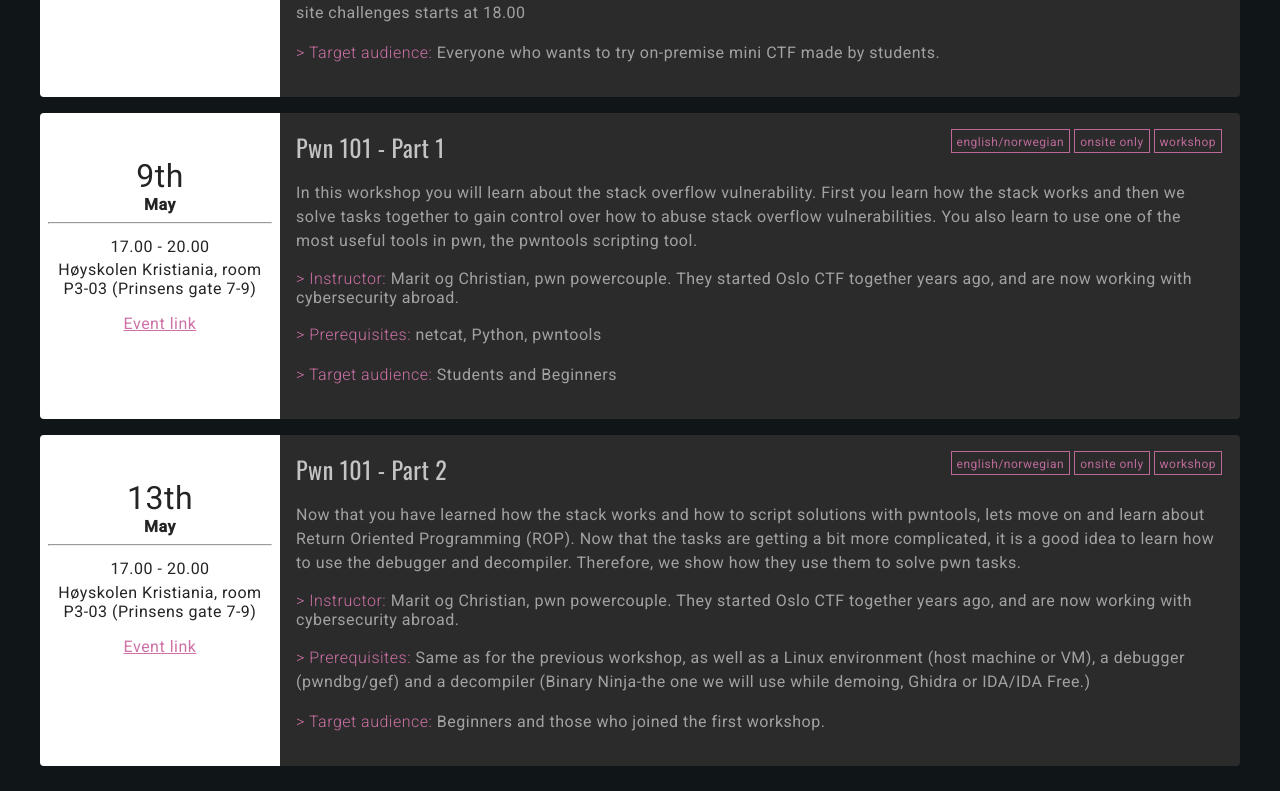
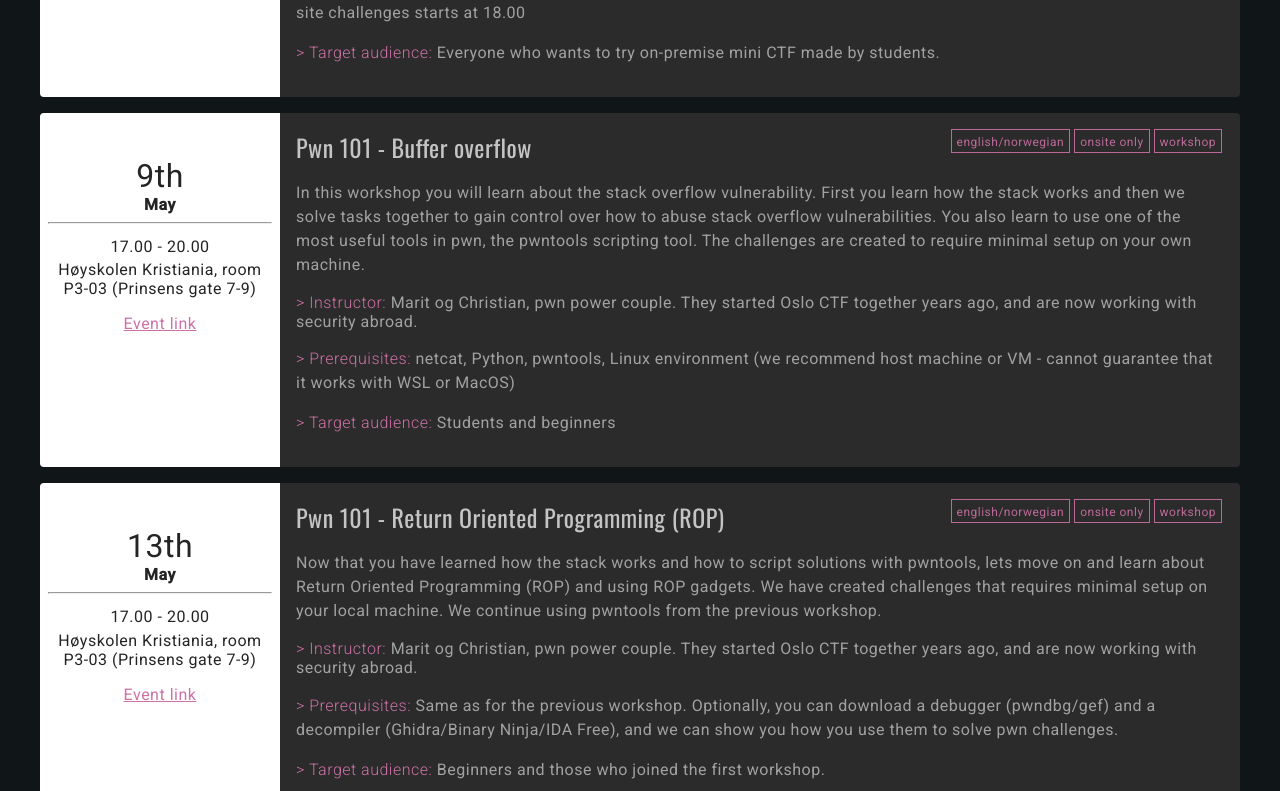
Before and after one commit to Oslo-CTF/osloctf.github.io, a Vue app: page / in a window 1280 px wide. Shown: the part 1909-2700 px from the top of the page. Built offline with nearby package versions, Linux system fonts and the light colour scheme.

Commit message:
update pwn workshop description (#175)

```diff
--- a/src/components/EventItems.vue
+++ b/src/components/EventItems.vue
@@ -134,11 +134,11 @@ export default {
 				language: 'english/norwegian',
 				stream: false,
 				link: 'https://discord.gg/RvY5QxgF?event=1195741807380795494',
-				author: 'Marit og Christian, pwn powercouple. They started Oslo CTF together years ago, and are now working with cybersecurity abroad.',
-				title: 'Pwn 101 - Part 1',
-				description: 'In this workshop you will learn about the stack overflow vulnerability. First you learn how the stack works and then we solve tasks together to gain control over how to abuse stack overflow vulnerabilities. You also learn to use one of the most useful tools in pwn, the pwntools scripting tool.',
-				prereqs: 'netcat, Python, pwntools',
-				targetAudience: 'Students and Beginners'
+				author: 'Marit og Christian, pwn power couple. They started Oslo CTF together years ago, and are now working with security abroad.',
+				title: 'Pwn 101 - Buffer overflow',
+				description: 'In this workshop you will learn about the stack overflow vulnerability. First you learn how the stack works and then we solve tasks together to gain control over how to abuse stack overflow vulnerabilities. You also learn to use one of the most useful tools in pwn, the pwntools scripting tool. The challenges are created to require minimal setup on your own machine.',
+				prereqs: 'netcat, Python, pwntools, Linux environment (we recommend host machine or VM - cannot guarantee that it works with WSL or MacOS)',
+				targetAudience: 'Students and beginners'
 			},
 			{
 				id: 5,
@@ -149,10 +149,10 @@ export default {
 				language: 'english/norwegian',
 				stream: false,
 				link: 'https://discord.gg/RvY5QxgF?event=1195741554493632563',
-				author: 'Marit og Christian, pwn powercouple. They started Oslo CTF together years ago, and are now working with cybersecurity abroad.',
-				title: 'Pwn 101 - Part 2',
-				description: 'Now that you have learned how the stack works and how to script solutions with pwntools, lets move on and learn about Return Oriented Programming (ROP). Now that the tasks are getting a bit more complicated, it is a good idea to learn how to use the debugger and decompiler. Therefore, we show how they use them to solve pwn tasks.',
-				prereqs: 'Same as for the previous workshop, as well as a Linux environment (host machine or VM), a debugger (pwndbg/gef) and a decompiler (Binary Ninja-the one we will use while demoing, Ghidra or IDA/IDA Free.)',
+				author: 'Marit og Christian, pwn power couple. They started Oslo CTF together years ago, and are now working with security abroad.',
+				title: 'Pwn 101 - Return Oriented Programming (ROP)',
+				description: 'Now that you have learned how the stack works and how to script solutions with pwntools, lets move on and learn about Return Oriented Programming (ROP) and using ROP gadgets. We have created challenges that requires minimal setup on your local machine. We continue using pwntools from the previous workshop.',
+				prereqs: 'Same as for the previous workshop. Optionally, you can download a debugger (pwndbg/gef) and a decompiler (Ghidra/Binary Ninja/IDA Free), and we can show you how you use them to solve pwn challenges.',
 				targetAudience: 'Beginners and those who joined the first workshop.'
 			},
 	]
```
